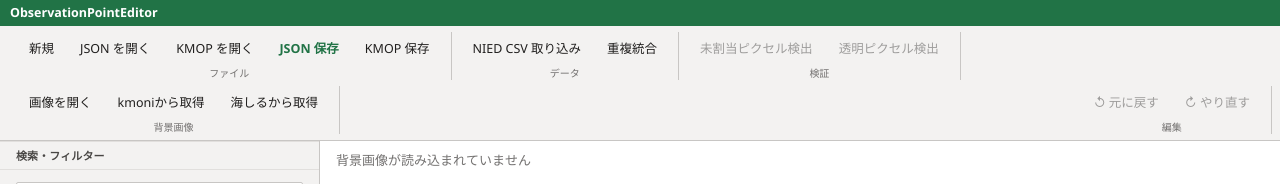
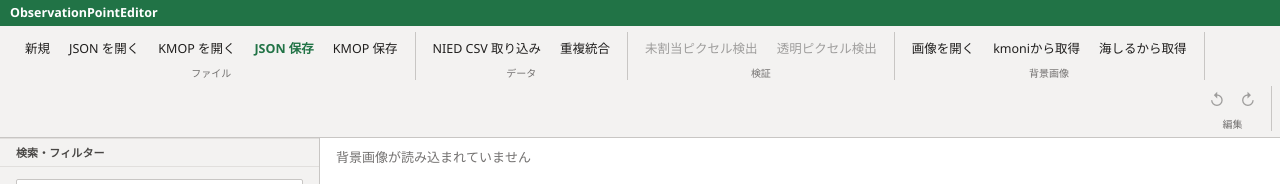
Before and after one commit to skotm/ObservationPointEditor, a React (Vite) app: page / in a window 1280 px wide. Shown: the top 184 px of the page. Built offline with nearby package versions, Linux system fonts and the light colour scheme; no server answers.

Commit message:
Tighten toolbar button spacing, use icon-only undo/redo buttons

```diff
--- a/src/components/Toolbar.tsx
+++ b/src/components/Toolbar.tsx
@@ -116,12 +116,12 @@ export function Toolbar({
         </RibbonGroup>
 
         <RibbonGroup label="編集" style={{ marginLeft: 'auto' }}>
-          <Btn onClick={onUndo} disabled={!canUndo} aria-label="元に戻す">
-            ↺ 元に戻す
-          </Btn>
-          <Btn onClick={onRedo} disabled={!canRedo} aria-label="やり直す">
-            ↻ やり直す
-          </Btn>
+          <IconBtn onClick={onUndo} disabled={!canUndo} aria-label="元に戻す">
+            ↺
+          </IconBtn>
+          <IconBtn onClick={onRedo} disabled={!canRedo} aria-label="やり直す">
+            ↻
+          </IconBtn>
         </RibbonGroup>
       </div>
 
@@ -197,12 +197,12 @@ function RibbonGroup({
         display: 'flex',
         flexDirection: 'column',
         alignItems: 'stretch',
-        padding: '0 10px',
+        padding: '0 8px',
         borderRight: '1px solid var(--c-separator-strong)',
         ...style,
       }}
     >
-      <div style={{ display: 'flex', gap: 4, marginBottom: 3 }}>{children}</div>
+      <div style={{ display: 'flex', gap: 1, marginBottom: 3 }}>{children}</div>
       <div
         style={{
           fontSize: 10,
@@ -214,6 +214,31 @@ function RibbonGroup({
         {label}
       </div>
     </div>
+  );
+}
+
+function IconBtn({
+  children,
+  onClick,
+  disabled,
+  'aria-label': ariaLabel,
+}: {
+  children: ReactNode;
+  onClick: () => void;
+  disabled?: boolean;
+  'aria-label'?: string;
+}) {
+  return (
+    <button
+      onClick={onClick}
+      disabled={disabled}
+      aria-label={ariaLabel}
+      title={ariaLabel}
+      className="ribbon-btn"
+      style={{ width: 30, padding: 0, fontSize: 16 }}
+    >
+      {children}
+    </button>
   );
 }
 
--- a/src/index.css
+++ b/src/index.css
@@ -226,9 +226,9 @@ input[type='checkbox'] {
   display: inline-flex;
   align-items: center;
   justify-content: center;
-  gap: 6px;
+  gap: 5px;
   min-height: 28px;
-  padding: 5px 10px;
+  padding: 5px 8px;
   font-size: 12.5px;
   font-weight: 400;
   color: var(--c-label);
```
